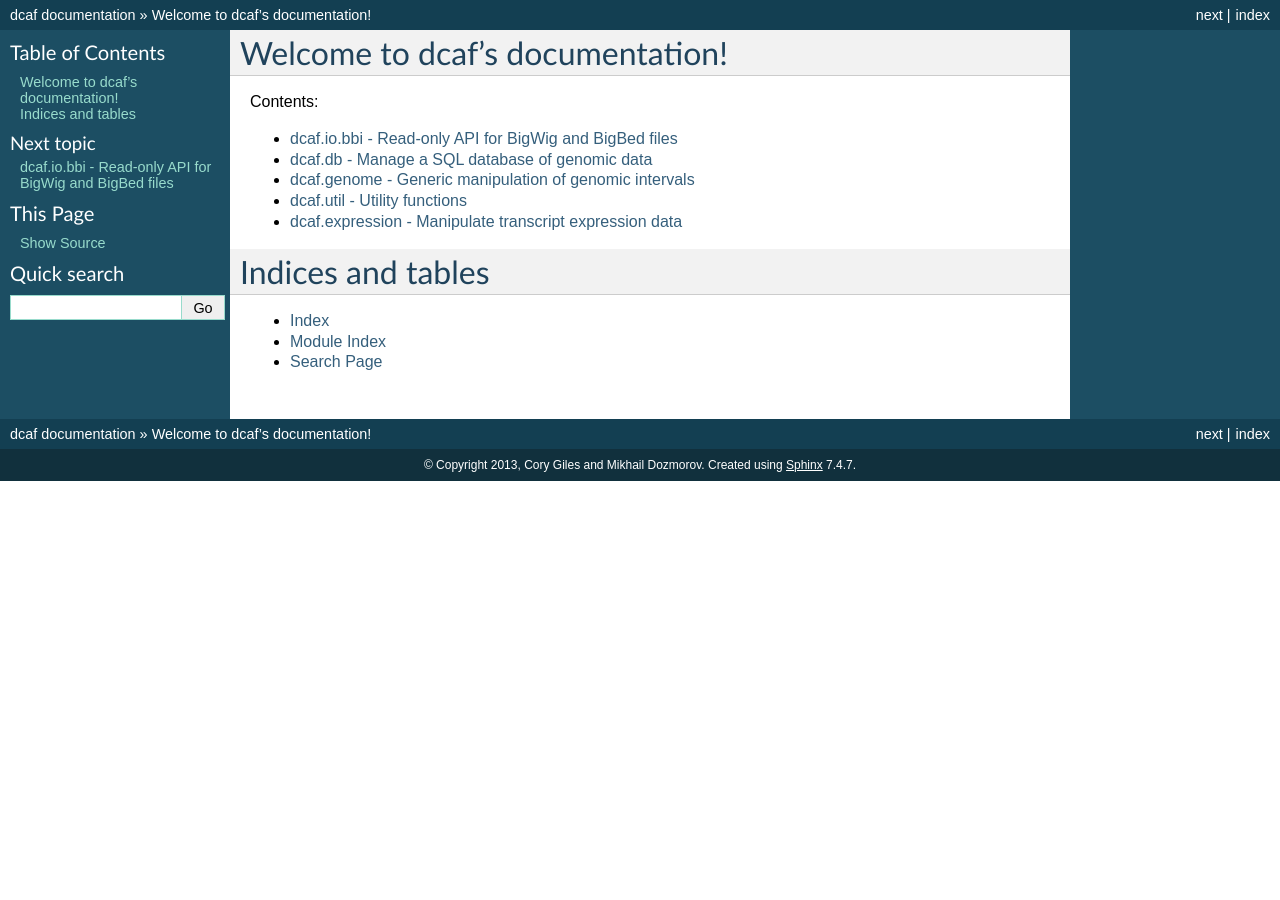
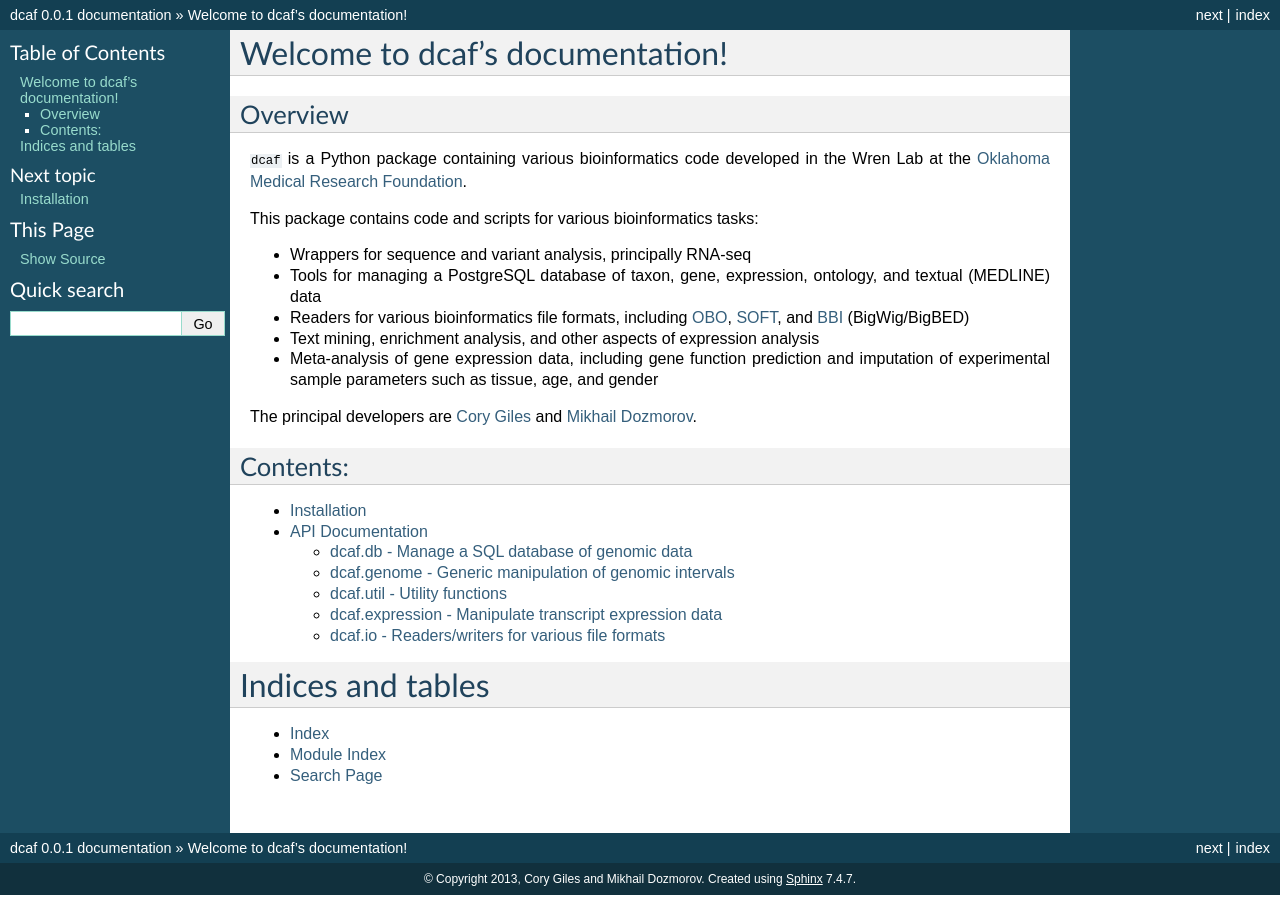
Before and after one commit to mdozmorov/dcaf, a Sphinx documentation site: the page built from doc/index.rst, in a window 1280 px wide. Built offline with Sphinx 7.4.7, drawn with Linux system fonts in a browser that asks for light colours; the version number could not be read and is left out; the version number is read from the project's files by our own code.

Commit message:
Work on consolidating doc and setup infrastructure to work with ReadTheDocs.

```diff
--- a/dcaf/__init__.py
+++ b/dcaf/__init__.py
@@ -18,9 +18,3 @@ except:
         __version__ = "UNKNOWN"
 
 _entry_points = {}
-
-# Expose API modules
-
-import dcaf.db
-import dcaf.io
-import dcaf.expression
--- /dev/null
+++ b/doc/api.rst
@@ -0,0 +1,53 @@
+=================
+API Documentation
+=================
+
+dcaf.db - Manage a SQL database of genomic data
+===============================================
+
+This module contains utilities to build and query a database
+containing:
+
+* Expression profiles from GEO
+* Text articles from PubMed/MEDLINE
+* Metadata from Entrez Gene and RefSeq
+
+.. todo::
+    * Add expression profiles from SRA
+    * Various genomic feature tables from UCSC
+    * Genomic coordinates for genes
+
+.. automodule:: dcaf.db
+    :members:
+    :synopsis: Manage a SQL database of genomic data
+
+dcaf.genome - Generic manipulation of genomic intervals
+=======================================================
+
+.. automodule:: dcaf.genome
+   :members:
+   :synopsis: Generic manipulation of genomic intervals
+
+dcaf.util - Utility functions
+=============================
+
+.. automodule:: dcaf.util
+   :members:
+   :synopsis: Utility functions
+
+dcaf.expression - Manipulate transcript expression data
+=======================================================
+
+.. automodule:: dcaf.expression
+    :members:
+    :synopsis: Manipulate transcript expression data
+
+dcaf.io - Readers/writers for various file formats
+==================================================
+
+dcaf.io.bbi - Read-only API for BigWig and BigBed files
+-------------------------------------------------------
+
+.. automodule:: dcaf.io.bbi
+    :members:
+    :synopsis: Read-only API for BigWig and BigBed files
--- a/doc/bbi.rst
+++ /dev/null
@@ -1,6 +0,0 @@
-dcaf.io.bbi - Read-only API for BigWig and BigBed files
-=======================================================
-
-.. automodule:: dcaf.io.bbi
-    :members:
-    :synopsis: Read-only API for BigWig and BigBed files
--- a/doc/expression.rst
+++ /dev/null
@@ -1,6 +0,0 @@
-dcaf.expression - Manipulate transcript expression data
-=======================================================
-
-.. automodule:: dcaf.expression
-    :members:
-    :synopsis: Manipulate transcript expression data
--- a/doc/genome.rst
+++ /dev/null
@@ -1,6 +0,0 @@
-dcaf.genome - Generic manipulation of genomic intervals
-=======================================================
-
-.. automodule:: dcaf.genome
-   :members:
-   :synopsis: Generic manipulation of genomic intervals
--- a/doc/index.rst
+++ b/doc/index.rst
@@ -1,16 +1,37 @@
 Welcome to dcaf's documentation!
 ================================
 
+Overview
+--------
+
+``dcaf`` is a Python package containing various bioinformatics code
+developed in the Wren Lab at the `Oklahoma Medical Research Foundation
+<http://omrf.org/>`_.
+
+This package contains code and scripts for various bioinformatics tasks:
+
+- Wrappers for sequence and variant analysis, principally RNA-seq
+- Tools for managing a PostgreSQL database of taxon, gene, expression,
+  ontology, and textual (MEDLINE) data
+- Readers for various bioinformatics file formats, including OBO_,
+  SOFT_, and BBI_ (BigWig/BigBED)
+- Text mining, enrichment analysis, and other aspects of expression
+  analysis
+- Meta-analysis of gene expression data, including gene
+  function prediction and imputation of experimental sample parameters
+  such as tissue, age, and gender
+
+The principal developers are `Cory Giles <mailto:mail@corygil.es>`_
+and `Mikhail Dozmorov <mailto:dozmorovm@omrf.org>`_.
+
 Contents:
+---------
 
 .. toctree::
    :maxdepth: 2
 
-   bbi
-   db
-   genome
-   util
-   expression
+   install
+   api
 
 Indices and tables
 ==================
@@ -18,3 +39,7 @@ Indices and tables
 * :ref:`genindex`
 * :ref:`modindex`
 * :ref:`search`
+
+.. _OBO: http://www.geneontology.org/GO.format.obo-1_2.shtml
+.. _SOFT: http://www.ncbi.nlm.nih.gov/geo/info/soft2.html
+.. _BBI: http://bioinformatics.oxfordjournals.org/content/26/17/2204.long
--- a/doc/util.rst
+++ /dev/null
@@ -1,6 +0,0 @@
-dcaf.util - Utility functions
-=============================
-
-.. automodule:: dcaf.util
-   :members:
-   :synopsis: Utility functions
--- a/requirements.txt
+++ b/requirements.txt
@@ -8,6 +8,10 @@ scipy
 networkx
 scikit-learn
 
+# Optional speedup packages for pandas
+numexpr
+bottleneck
+
 # Database access
 mysql-connector-python
 psycopg2
```
Also changed, not shown: doc/db.rst (deleted, +0 -18 lines), doc/install.rst (added, +11 -0 lines), setup.py (+74 -57 lines), 1 other file.
